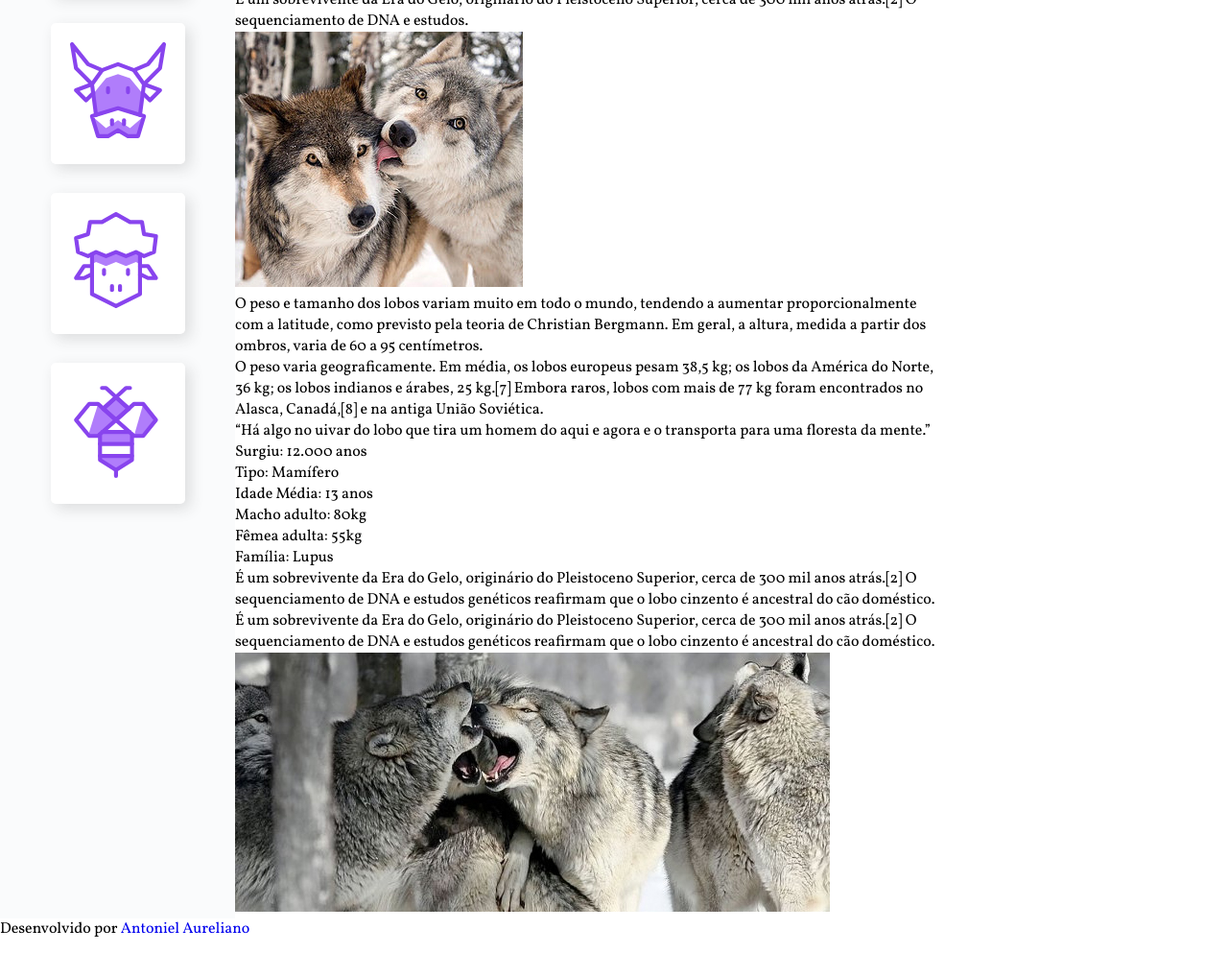
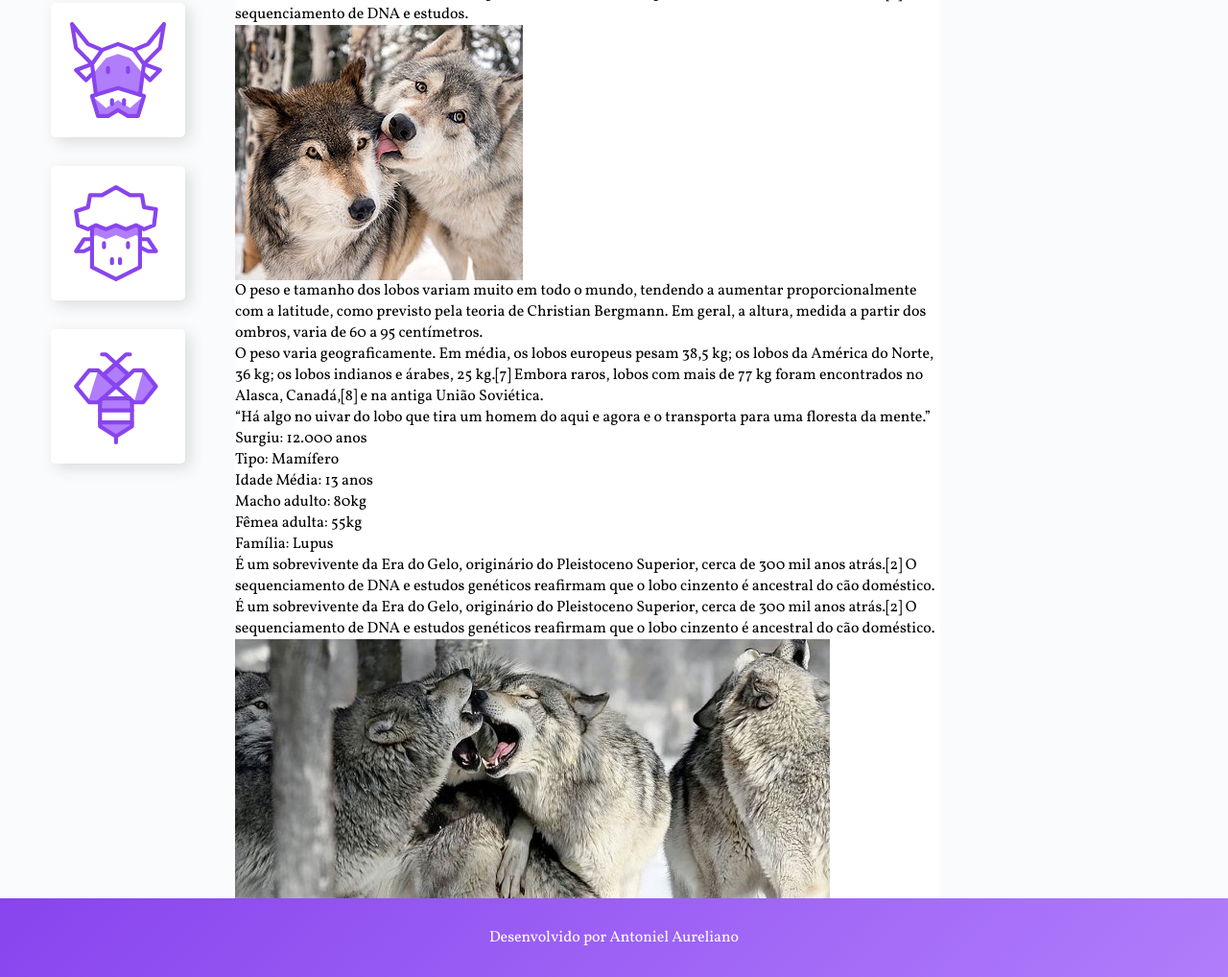
Before and after one commit to AntonielAureliano/grid-layout, a plain HTML site: page index.html in a window 1280 px wide. Shown: the part 642-1660 px from the top of the page at 96% size. Before the commit the page ends 1621 px from the top, so only its background shows below. Drawn offline with Linux system fonts and the light colour scheme.

Commit message:
Estilizando adverts e footer.

```diff
--- a/css/style.css
+++ b/css/style.css
@@ -32,6 +32,7 @@ body {
 }
 
 img {
+  display: block;
   max-width: 100%;
 }
 /*general grid*/
@@ -91,14 +92,14 @@ img {
 }
 
 .sidenav li a {
+  background-color: var(--primary-withe);
+  border-radius: 0.3125rem;
+  box-shadow: 0.3125rem 0.3125rem 0.9375rem 0 var(--secondary-shadow-gray);
   display: block;
   min-width: 3.75rem;
   max-width: 6.25rem;
   margin: 0 auto 1.875rem auto;
-  background-color: var(--primary-withe);
   padding: 1.25rem;
-  border-radius: 0.3125rem;
-  box-shadow: 0.3125rem 0.3125rem 0.9375rem 0 var(--secondary-shadow-gray);
   transition: 0.1s ease-out;
 }
 
@@ -106,14 +107,33 @@ img {
   background-color: var(--primary-light-purple);
 }
 
+/*Content*/
 .content {
   grid-area: content;
 }
 
+/*Adverts*/
 .adverts {
+  align-content: start;
+  background-color: var(--bg-light-gray);
+  display: grid;
   grid-area: adverts;
+  gap: 1.875rem;
+  padding: 1.875rem;
 }
 
+/*Footer*/
 .footer {
+  background: var(--gradient-primary);
   grid-area: footer;
 }
+
+.footer p {
+  color: var(--primary-withe);
+  padding: 1.875rem;
+  text-align: center;
+}
+
+.footer p a {
+  color: var(--primary-withe);
+}
```
